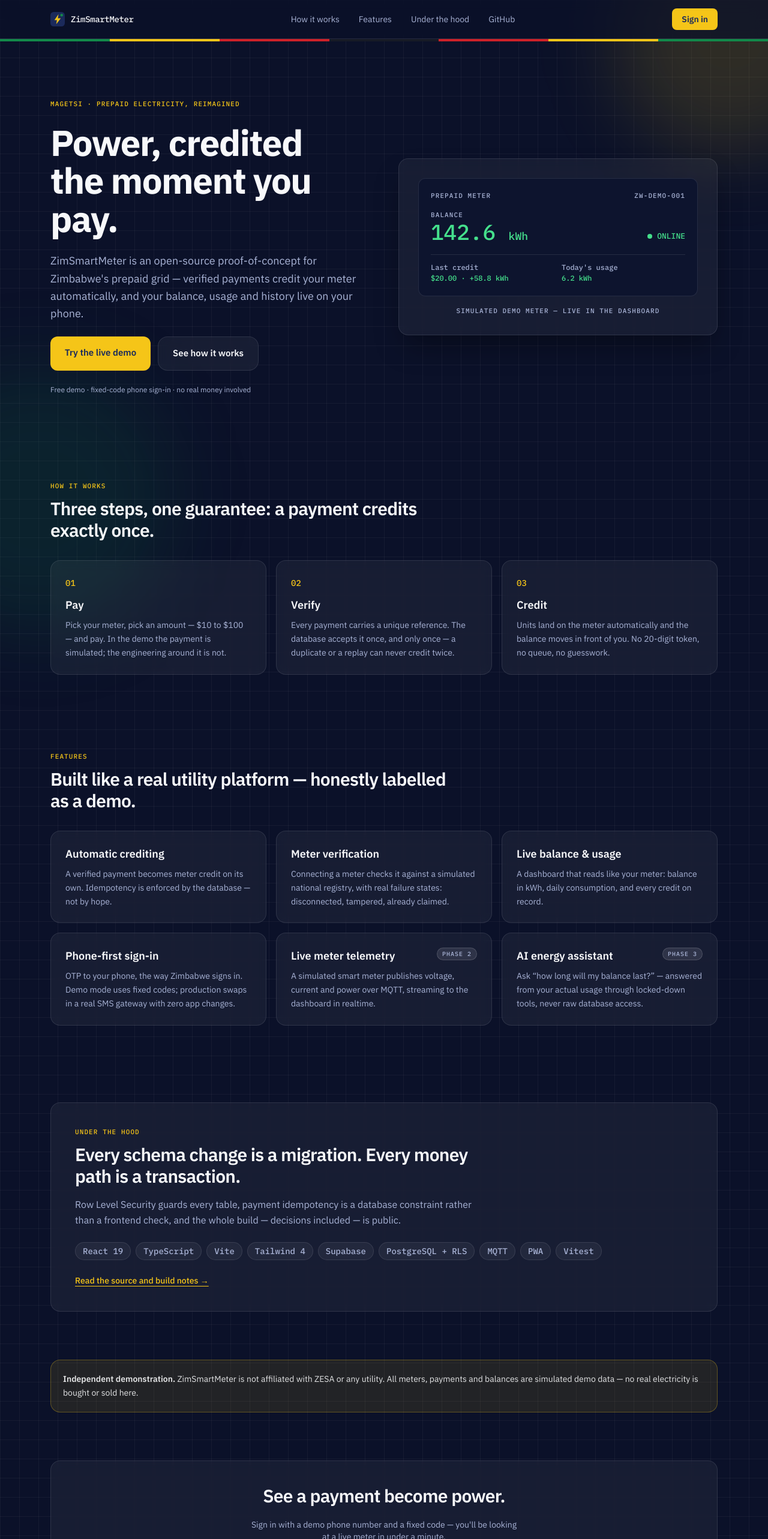
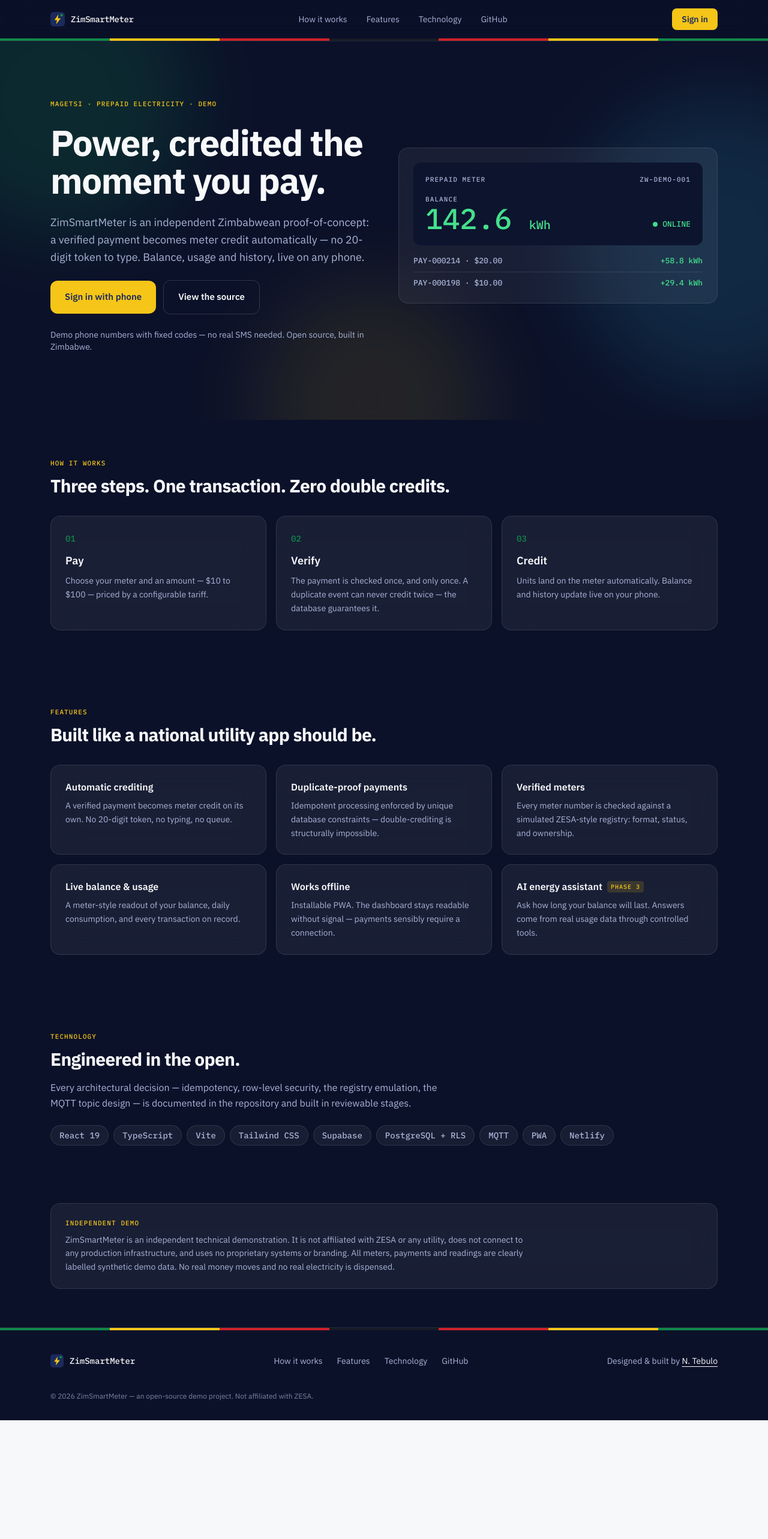
Before and after one commit to nobytechy/ZimSmartMeter, a React (Vite) app: page / in a window 1280 px wide. Shown: the top 2566 px of the page at 60% size. After the commit the page ends 2368 px from the top, so only its background shows below. Built offline with nearby package versions, Linux system fonts and the light colour scheme.

Commit message:
feat: full-width glassmorphism marketing landing with designer credit

```diff
--- a/index.html
+++ b/index.html
@@ -1,5 +1,5 @@
 <!doctype html>
-<html lang="en">
+<html lang="en" class="scroll-smooth">
   <head>
     <meta charset="UTF-8" />
     <link rel="icon" type="image/svg+xml" href="/favicon.svg" />
--- a/src/layouts/AppShell.tsx
+++ b/src/layouts/AppShell.tsx
@@ -23,7 +23,9 @@ export default function AppShell() {
       </header>
 
       <div className="-mx-5">
+        <div className="-mx-5">
         <NationalBand />
+      </div>
       </div>
 
       <main className="flex-1">
--- a/src/pages/Landing.tsx
+++ b/src/pages/Landing.tsx
@@ -1,87 +1,124 @@
 import { Link } from "react-router";
-import SiteNav from "../components/SiteNav";
-import SiteFooter from "../components/SiteFooter";
+import Mark from "../components/Mark";
+import NationalBand from "../components/NationalBand";
+
+/** Shared glass surface — the one decorative idea, used consistently. */
+const glass =
+  "rounded-2xl border border-white/10 bg-white/[0.06] backdrop-blur-xl";
+
+const navLinks = [
+  ["#how", "How it works"],
+  ["#features", "Features"],
+  ["#technology", "Technology"],
+] as const;
 
 const steps = [
-  ["01", "Pay", "Pick your meter, pick an amount — $10 to $100 — and pay. In the demo the payment is simulated; the engineering around it is not."],
-  ["02", "Verify", "Every payment carries a unique reference. The database accepts it once, and only once — a duplicate or a replay can never credit twice."],
-  ["03", "Credit", "Units land on the meter automatically and the balance moves in front of you. No 20-digit token, no queue, no guesswork."],
+  ["01", "Pay", "Choose your meter and an amount — $10 to $100 — priced by a configurable tariff."],
+  ["02", "Verify", "The payment is checked once, and only once. A duplicate event can never credit twice — the database guarantees it."],
+  ["03", "Credit", "Units land on the meter automatically. Balance and history update live on your phone."],
 ] as const;
 
 const features = [
-  ["Automatic crediting", "A verified payment becomes meter credit on its own. Idempotency is enforced by the database — not by hope.", null],
-  ["Meter verification", "Connecting a meter checks it against a simulated national registry, with real failure states: disconnected, tampered, already claimed.", null],
-  ["Live balance & usage", "A dashboard that reads like your meter: balance in kWh, daily consumption, and every credit on record.", null],
-  ["Phone-first sign-in", "OTP to your phone, the way Zimbabwe signs in. Demo mode uses fixed codes; production swaps in a real SMS gateway with zero app changes.", null],
-  ["Live meter telemetry", "A simulated smart meter publishes voltage, current and power over MQTT, streaming to the dashboard in realtime.", "Phase 2"],
-  ["AI energy assistant", "Ask \u201chow long will my balance last?\u201d — answered from your actual usage through locked-down tools, never raw database access.", "Phase 3"],
+  ["Automatic crediting", "A verified payment becomes meter credit on its own. No 20-digit token, no typing, no queue."],
+  ["Duplicate-proof payments", "Idempotent processing enforced by unique database constraints — double-crediting is structurally impossible."],
+  ["Verified meters", "Every meter number is checked against a simulated ZESA-style registry: format, status, and ownership."],
+  ["Live balance & usage", "A meter-style readout of your balance, daily consumption, and every transaction on record."],
+  ["Works offline", "Installable PWA. The dashboard stays readable without signal — payments sensibly require a connection."],
+  ["AI energy assistant", "Ask how long your balance will last. Answers come from real usage data through controlled tools."],
 ] as const;
 
 const stack = [
   "React 19",
   "TypeScript",
   "Vite",
-  "Tailwind 4",
+  "Tailwind CSS",
   "Supabase",
   "PostgreSQL + RLS",
   "MQTT",
   "PWA",
-  "Vitest",
+  "Netlify",
 ] as const;
-
-const glass =
-  "rounded-2xl border border-white/10 bg-white/5 backdrop-blur-sm";
 
 export default function Landing() {
   return (
-    <div id="top" className="relative min-h-dvh overflow-hidden bg-night text-paper">
-      {/* atmosphere: metering grid + soft national glows */}
-      <div aria-hidden className="bg-grid pointer-events-none absolute inset-0" />
-      <div aria-hidden className="pointer-events-none absolute -top-32 right-[-8rem] h-96 w-96 rounded-full bg-volt/15 blur-3xl" />
-      <div aria-hidden className="pointer-events-none absolute top-[38rem] left-[-10rem] h-[28rem] w-[28rem] rounded-full bg-credit/15 blur-3xl" />
-      <div aria-hidden className="pointer-events-none absolute bottom-0 right-[-6rem] h-80 w-80 rounded-full bg-sky/10 blur-3xl" />
+    <div className="min-h-dvh bg-night text-paper">
+      {/* ── Navbar ─────────────────────────────────────────────── */}
+      <header className="sticky top-0 z-40 border-b border-white/10 bg-night/70 backdrop-blur-xl">
+        <nav className="mx-auto flex h-16 max-w-6xl items-center justify-between px-5">
+          <a href="#top" className="flex items-center gap-2.5">
+            <Mark size={24} />
+            <span className="font-mono text-sm font-medium tracking-tight">
+              ZimSmartMeter
+            </span>
+          </a>
+          <div className="hidden items-center gap-8 text-sm text-mist md:flex">
+            {navLinks.map(([href, label]) => (
+              <a key={href} href={href} className="hover:text-paper">
+                {label}
+              </a>
+            ))}
+            <a
+              href="https://github.com/nobytechy/ZimSmartMeter"
+              className="hover:text-paper"
+            >
+              GitHub
+            </a>
+          </div>
+          <Link
+            to="/login"
+            className="rounded-lg bg-volt px-4 py-2 text-sm font-semibold text-ink active:brightness-95"
+          >
+            Sign in
+          </Link>
+        </nav>
+        <NationalBand />
+      </header>
 
-      <div className="relative">
-        <SiteNav />
+      {/* ── Hero ───────────────────────────────────────────────── */}
+      <section id="top" className="relative overflow-hidden">
+        {/* ambient glow field behind the glass */}
+        <div aria-hidden className="pointer-events-none absolute inset-0">
+          <div className="absolute -top-32 -left-32 h-[28rem] w-[28rem] rounded-full bg-credit opacity-20 blur-3xl" />
+          <div className="absolute top-24 -right-40 h-[30rem] w-[30rem] rounded-full bg-sky opacity-15 blur-3xl" />
+          <div className="absolute -bottom-40 left-1/3 h-[24rem] w-[24rem] rounded-full bg-volt opacity-10 blur-3xl" />
+        </div>
 
-        {/* Hero */}
-        <section className="mx-auto grid max-w-6xl items-center gap-12 px-5 pt-16 pb-20 lg:grid-cols-2 lg:pt-24">
+        <div className="relative mx-auto grid max-w-6xl items-center gap-12 px-5 pt-16 pb-20 lg:grid-cols-2 lg:pt-24 lg:pb-28">
           <div className="flex flex-col gap-6">
             <p className="font-mono text-[11px] tracking-widest text-volt uppercase">
-              Magetsi · prepaid electricity, reimagined
+              Magetsi · prepaid electricity · demo
             </p>
-            <h1 className="text-4xl leading-[1.06] font-bold tracking-tight sm:text-5xl lg:text-6xl">
-              Power, credited
-              <br />
-              the moment you pay.
+            <h1 className="text-5xl leading-[1.05] font-bold tracking-tight md:text-6xl">
+              Power, credited the moment you pay.
             </h1>
-            <p className="max-w-xl text-base leading-relaxed text-mist sm:text-lg">
-              ZimSmartMeter is an open-source proof-of-concept for Zimbabwe's
-              prepaid grid — verified payments credit your meter automatically,
-              and your balance, usage and history live on your phone.
+            <p className="max-w-xl text-lg leading-relaxed text-mist">
+              ZimSmartMeter is an independent Zimbabwean proof-of-concept: a
+              verified payment becomes meter credit automatically — no 20-digit
+              token to type. Balance, usage and history, live on any phone.
             </p>
-            <div className="flex flex-col gap-3 sm:flex-row">
+            <div className="flex flex-wrap items-center gap-3">
               <Link
                 to="/login"
-                className="rounded-xl bg-volt px-6 py-4 text-center text-[15px] font-semibold text-ink active:brightness-95"
+                className="rounded-xl bg-volt px-6 py-4 text-[15px] font-semibold text-ink active:brightness-95"
               >
-                Try the live demo
+                Sign in with phone
               </Link>
               <a
-                href="#how"
-                className={`${glass} px-6 py-4 text-center text-[15px] font-semibold text-paper transition-colors hover:bg-white/10`}
+                href="https://github.com/nobytechy/ZimSmartMeter"
+                className="rounded-xl border border-white/15 px-6 py-4 text-[15px] font-semibold text-paper hover:bg-white/5"
               >
-                See how it works
+                View the source
               </a>
             </div>
-            <p className="text-xs text-mist">
-              Free demo · fixed-code phone sign-in · no real money involved
+            <p className="text-sm text-mist">
+              Demo phone numbers with fixed codes — no real SMS needed. Open
+              source, built in Zimbabwe.
             </p>
           </div>
 
-          {/* Glass frame around the meter LCD */}
-          <div className={`${glass} p-6 shadow-2xl shadow-black/40 backdrop-blur-md lg:p-8`}>
-            <div className="rounded-xl border border-white/10 bg-lcd p-5 font-mono">
+          {/* Product visual — glass panel around a meter LCD */}
+          <div className={`${glass} p-6`}>
+            <div className="rounded-xl bg-lcd p-5 font-mono">
               <div className="mb-4 flex items-center justify-between text-[11px] tracking-widest uppercase">
                 <span className="text-mist">Prepaid meter</span>
                 <span className="text-mist">ZW-DEMO-001</span>
@@ -91,11 +128,11 @@ export default function Landing() {
                   <div className="text-[11px] tracking-widest text-mist uppercase">
                     Balance
                   </div>
-                  <div className="text-4xl font-medium text-phosphor">
-                    142.6 <span className="text-lg">kWh</span>
+                  <div className="text-5xl font-medium text-phosphor">
+                    142.6 <span className="text-xl">kWh</span>
                   </div>
                 </div>
-                <div className="flex items-center gap-2 pb-1 text-[13px] text-phosphor">
+                <div className="flex items-center gap-2 pb-1.5 text-[13px] text-phosphor">
                   <span
                     aria-hidden
                     className="h-2 w-2 rounded-full bg-phosphor motion-safe:animate-pulse"
@@ -103,35 +140,33 @@ export default function Landing() {
                   ONLINE
                 </div>
               </div>
-              <div className="mt-4 grid grid-cols-2 gap-3 border-t border-white/10 pt-3 text-[12px]">
-                <div>
-                  <div className="text-mist">Last credit</div>
-                  <div className="text-phosphor">$20.00 · +58.8 kWh</div>
             </div>
-                <div>
-                  <div className="text-mist">Today's usage</div>
-                  <div className="text-phosphor">6.2 kWh</div>
+            <div className="mt-4 flex flex-col gap-2 font-mono text-[13px]">
+              <div className="flex items-center justify-between border-b border-white/10 pb-2 text-mist">
+                <span>PAY-000214 · $20.00</span>
+                <span className="text-phosphor">+58.8 kWh</span>
+              </div>
+              <div className="flex items-center justify-between text-mist">
+                <span>PAY-000198 · $10.00</span>
+                <span className="text-phosphor">+29.4 kWh</span>
               </div>
             </div>
           </div>
-            <p className="mt-4 text-center font-mono text-[11px] tracking-widest text-mist uppercase">
-              Simulated demo meter — live in the dashboard
-            </p>
         </div>
       </section>
 
-        {/* How it works */}
-        <section id="how" className="mx-auto max-w-6xl scroll-mt-24 px-5 py-16">
+      {/* ── How it works ───────────────────────────────────────── */}
+      <section id="how" className="mx-auto max-w-6xl scroll-mt-20 px-5 py-16">
         <h2 className="font-mono text-[11px] tracking-widest text-volt uppercase">
           How it works
         </h2>
-          <p className="mt-3 max-w-2xl text-2xl font-semibold tracking-tight sm:text-3xl">
-            Three steps, one guarantee: a payment credits exactly once.
+        <p className="mt-3 max-w-2xl text-3xl font-bold tracking-tight">
+          Three steps. One transaction. Zero double credits.
         </p>
         <div className="mt-8 grid gap-4 md:grid-cols-3">
           {steps.map(([n, title, detail]) => (
             <div key={n} className={`${glass} p-6`}>
-                <span className="font-mono text-sm text-volt">{n}</span>
+              <span className="font-mono text-sm text-credit">{n}</span>
               <h3 className="mt-3 text-lg font-semibold">{title}</h3>
               <p className="mt-2 text-sm leading-relaxed text-mist">{detail}</p>
             </div>
@@ -139,22 +174,25 @@ export default function Landing() {
         </div>
       </section>
 
-        {/* Features */}
-        <section id="features" className="mx-auto max-w-6xl scroll-mt-24 px-5 py-16">
+      {/* ── Features ───────────────────────────────────────────── */}
+      <section
+        id="features"
+        className="mx-auto max-w-6xl scroll-mt-20 px-5 py-16"
+      >
         <h2 className="font-mono text-[11px] tracking-widest text-volt uppercase">
           Features
         </h2>
-          <p className="mt-3 max-w-2xl text-2xl font-semibold tracking-tight sm:text-3xl">
-            Built like a real utility platform — honestly labelled as a demo.
+        <p className="mt-3 max-w-2xl text-3xl font-bold tracking-tight">
+          Built like a national utility app should be.
         </p>
         <div className="mt-8 grid gap-4 sm:grid-cols-2 lg:grid-cols-3">
-            {features.map(([title, detail, phase]) => (
+          {features.map(([title, detail]) => (
             <div key={title} className={`${glass} p-6`}>
-                <div className="flex items-start justify-between gap-3">
-                  <h3 className="text-lg font-semibold">{title}</h3>
-                  {phase && (
-                    <span className="rounded-full border border-white/15 bg-white/10 px-2 py-0.5 font-mono text-[10px] tracking-widest text-mist uppercase">
-                      {phase}
+              <div className="flex items-center gap-2">
+                <h3 className="font-semibold">{title}</h3>
+                {title === "AI energy assistant" && (
+                  <span className="rounded bg-volt/15 px-1.5 py-0.5 font-mono text-[10px] tracking-widest text-volt uppercase">
+                    Phase 3
                   </span>
                 )}
               </div>
@@ -164,71 +202,87 @@ export default function Landing() {
         </div>
       </section>
 
-        {/* Under the hood */}
-        <section id="stack" className="mx-auto max-w-6xl scroll-mt-24 px-5 py-16">
-          <div className={`${glass} p-8 lg:p-10`}>
+      {/* ── Technology ─────────────────────────────────────────── */}
+      <section
+        id="technology"
+        className="mx-auto max-w-6xl scroll-mt-20 px-5 py-16"
+      >
         <h2 className="font-mono text-[11px] tracking-widest text-volt uppercase">
-              Under the hood
+          Technology
         </h2>
-            <p className="mt-3 max-w-2xl text-2xl font-semibold tracking-tight sm:text-3xl">
-              Every schema change is a migration. Every money path is a
-              transaction.
+        <p className="mt-3 max-w-2xl text-3xl font-bold tracking-tight">
+          Engineered in the open.
         </p>
-            <p className="mt-4 max-w-2xl text-sm leading-relaxed text-mist sm:text-base">
-              Row Level Security guards every table, payment idempotency is a
-              database constraint rather than a frontend check, and the whole
-              build — decisions included — is public.
+        <p className="mt-4 max-w-2xl leading-relaxed text-mist">
+          Every architectural decision — idempotency, row-level security, the
+          registry emulation, the MQTT topic design — is documented in the
+          repository and built in reviewable stages.
         </p>
         <div className="mt-6 flex flex-wrap gap-2">
           {stack.map((item) => (
             <span
               key={item}
-                  className="rounded-full border border-white/10 bg-white/5 px-3 py-1 font-mono text-sm text-mist"
+              className="rounded-full border border-white/10 bg-white/5 px-3.5 py-1.5 font-mono text-sm text-mist"
             >
               {item}
             </span>
           ))}
         </div>
-            <a
-              href="https://github.com/nobytechy/ZimSmartMeter"
-              className="mt-6 inline-block text-sm font-medium text-volt underline underline-offset-4"
-            >
-              Read the source and build notes →
-            </a>
+      </section>
+
+      {/* ── Disclaimer ─────────────────────────────────────────── */}
+      <section className="mx-auto max-w-6xl px-5 py-8">
+        <div className={`${glass} border-volt/25 bg-volt/[0.07] p-6`}>
+          <h2 className="font-mono text-[11px] tracking-widest text-volt uppercase">
+            Independent demo
+          </h2>
+          <p className="mt-2 max-w-3xl text-sm leading-relaxed text-mist">
+            ZimSmartMeter is an independent technical demonstration. It is not
+            affiliated with ZESA or any utility, does not connect to any
+            production infrastructure, and uses no proprietary systems or
+            branding. All meters, payments and readings are clearly labelled
+            synthetic demo data. No real money moves and no real electricity is
+            dispensed.
+          </p>
         </div>
       </section>
 
-        {/* Honest-demo notice */}
-        <section className="mx-auto max-w-6xl px-5 py-4">
-          <div className="rounded-2xl border border-volt/30 bg-volt/10 p-5 text-sm leading-relaxed text-paper/90">
-            <span className="font-semibold">Independent demonstration.</span>{" "}
-            ZimSmartMeter is not affiliated with ZESA or any utility. All
-            meters, payments and balances are simulated demo data — no real
-            electricity is bought or sold here.
+      {/* ── Footer ─────────────────────────────────────────────── */}
+      <footer className="mt-8 border-t border-white/10">
+        <NationalBand />
+        <div className="mx-auto flex max-w-6xl flex-col gap-6 px-5 py-10 md:flex-row md:items-center md:justify-between">
+          <div className="flex items-center gap-2.5">
+            <Mark size={22} />
+            <span className="font-mono text-sm font-medium">ZimSmartMeter</span>
           </div>
-        </section>
-
-        {/* Final CTA */}
-        <section className="mx-auto max-w-6xl px-5 py-16">
-          <div className={`${glass} flex flex-col items-center gap-5 p-10 text-center`}>
-            <h2 className="text-2xl font-semibold tracking-tight sm:text-3xl">
-              See a payment become power.
-            </h2>
-            <p className="max-w-md text-sm text-mist">
-              Sign in with a demo phone number and a fixed code — you'll be
-              looking at a live meter in under a minute.
+          <div className="flex flex-wrap gap-x-6 gap-y-2 text-sm text-mist">
+            {navLinks.map(([href, label]) => (
+              <a key={href} href={href} className="hover:text-paper">
+                {label}
+              </a>
+            ))}
+            <a
+              href="https://github.com/nobytechy/ZimSmartMeter"
+              className="hover:text-paper"
+            >
+              GitHub
+            </a>
+          </div>
+          <p className="text-sm text-mist">
+            Designed &amp; built by{" "}
+            <a
+              href="https://nobie.netlify.app"
+              className="text-paper underline underline-offset-4 hover:text-volt"
+            >
+              N.&nbsp;Tebulo
+            </a>
           </p>
-            <Link
-              to="/login"
-              className="rounded-xl bg-volt px-8 py-4 text-[15px] font-semibold text-ink active:brightness-95"
-            >
-              Try the live demo
-            </Link>
         </div>
-        </section>
-
-        <SiteFooter />
+        <div className="mx-auto max-w-6xl px-5 pb-8 text-xs text-mist/70">
+          © 2026 ZimSmartMeter — an open-source demo project. Not affiliated
+          with ZESA.
         </div>
+      </footer>
     </div>
   );
 }
```
Lines whose indentation alone changed are shown as unchanged.
